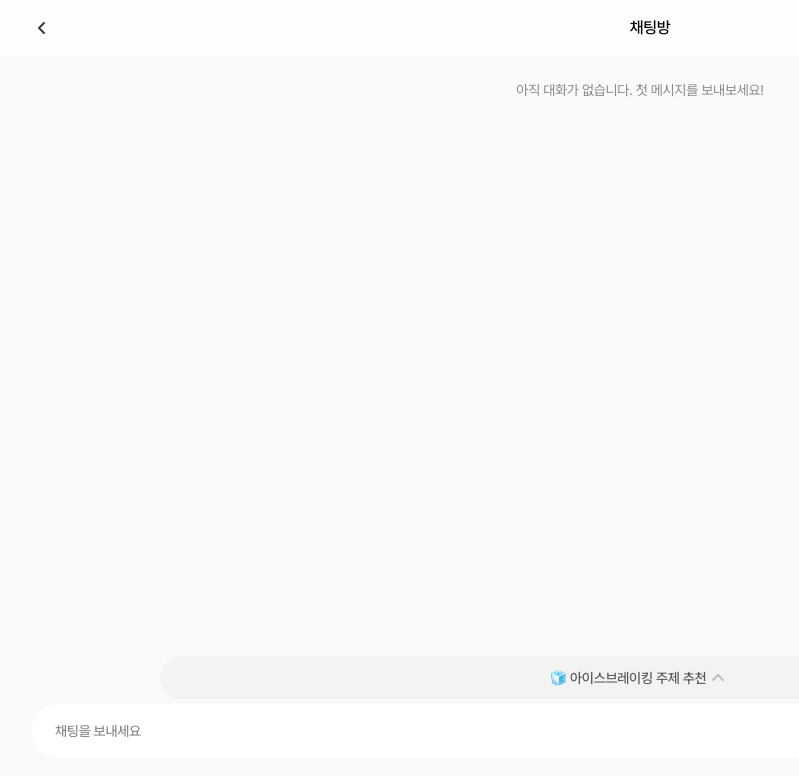
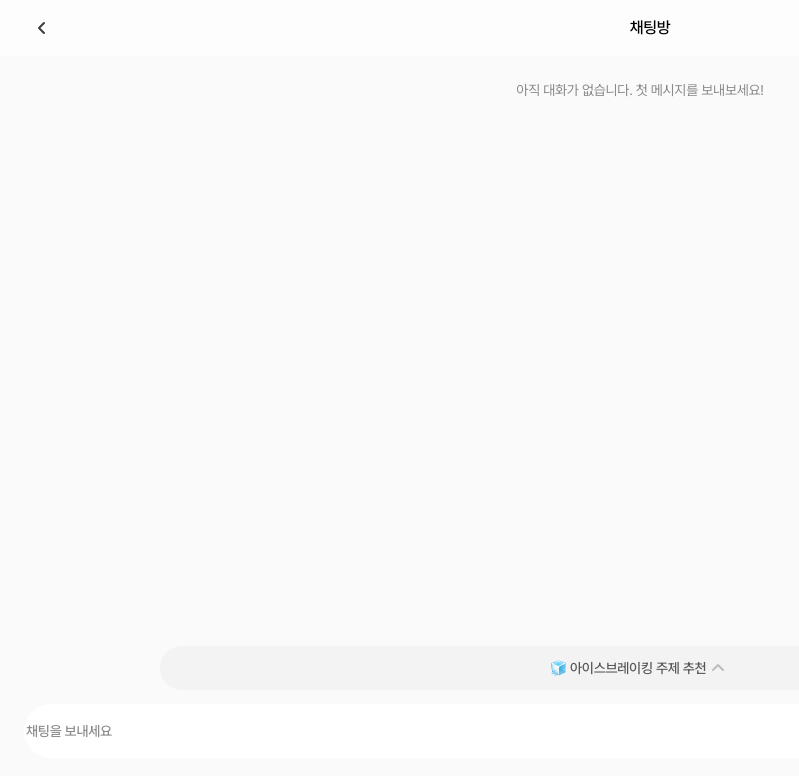
Before and after one commit to joyrii/EATING_WEB, a Next.js app: page /chat/1 in a window 1280 px wide. Shown: the top 776 px of the page, without its empty margins (0-799 px from the left). Built offline with nearby package versions, Linux system fonts and the light colour scheme; no server answers; a web font is replaced by a local one.

Commit message:
fix: 채팅창 패딩 수정

```diff
--- a/src/app/(withoutTabBar)/chat/[chatRoom]/ChatRoomClient.tsx
+++ b/src/app/(withoutTabBar)/chat/[chatRoom]/ChatRoomClient.tsx
@@ -695,7 +695,7 @@ const DateDivider = styled.div`
 const IceBreaking = styled.button`
   width: 75%;
   position: fixed;
-  bottom: 100px;
+  bottom: 110px;
   left: 50%;
   transform: translateX(-50%);
   background-color: #f3f3f3;
--- a/src/app/(withoutTabBar)/chat/[chatRoom]/layout.tsx
+++ b/src/app/(withoutTabBar)/chat/[chatRoom]/layout.tsx
@@ -217,9 +217,11 @@ const ChatInputContainer = styled.div`
   bottom: 0;
   width: 100%;
   display: flex;
+  gap: 12px;
   flex-direction: row;
   padding: 5px 32px 42px;
   background-color: #fafafa;
+  padding-inline: 24px;
 `;
 
 const ChatInput = styled.input`
@@ -229,7 +231,6 @@ const ChatInput = styled.input`
   color: #000000;
   border: none;
   border-radius: 30px;
-  padding-left: 23px;
   font-size: 14px;
   font-weight: 500;
 
@@ -243,7 +244,6 @@ const ChatInput = styled.input`
 `;
 
 const SendButton = styled.button`
-  margin-left: 12px;
   border: none;
   background-color: transparent;
 `;
```
